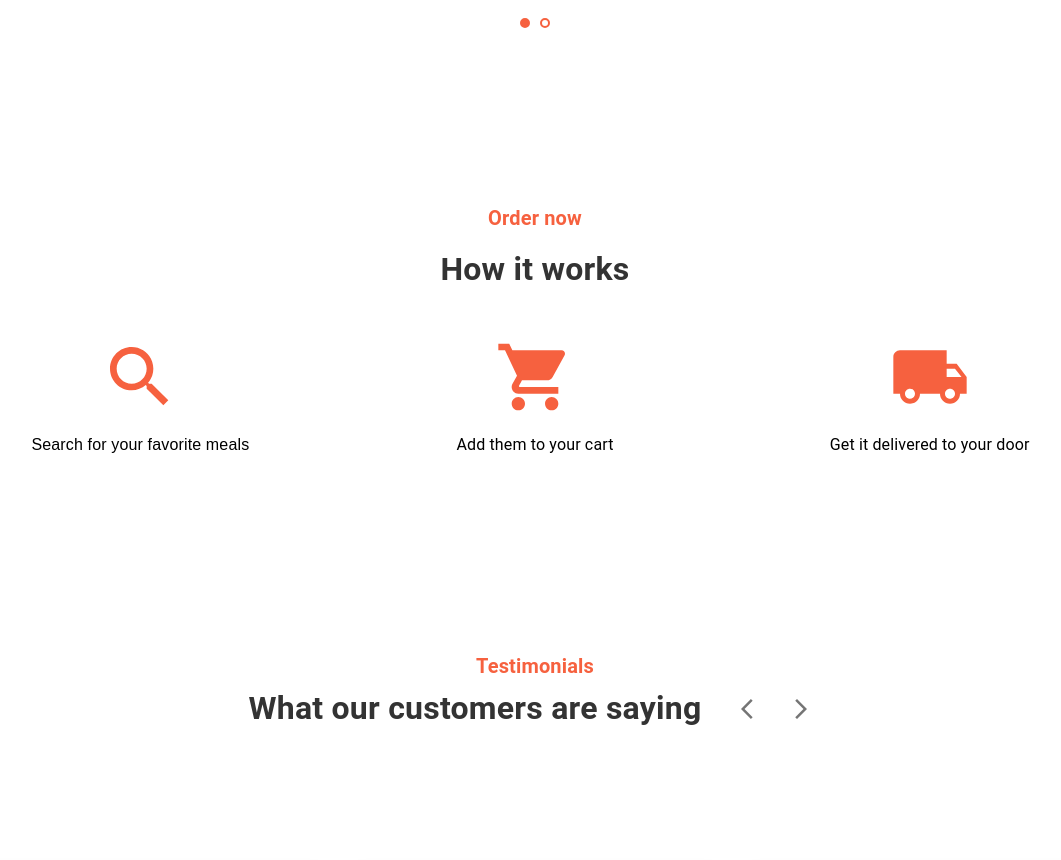
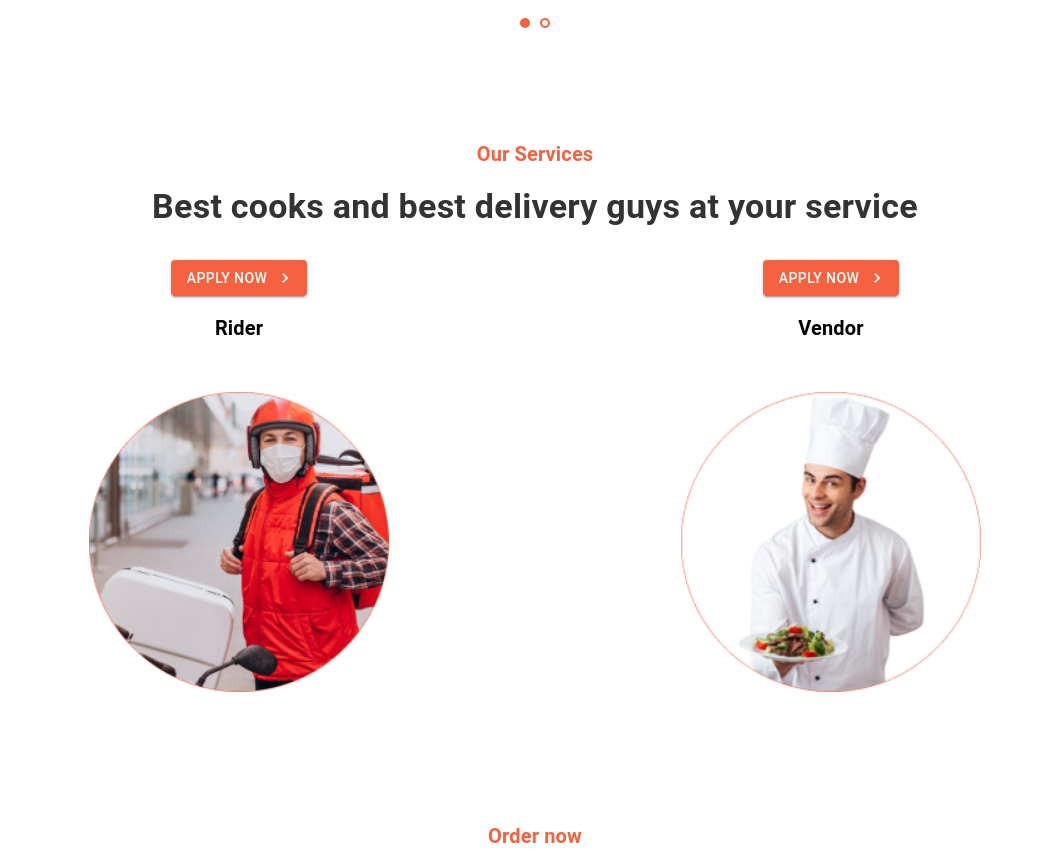
Before and after one commit to Lampnet-Technologies/Fudex-Multivendor-, a React (Create React App) app: page / in a window 1280 px wide. Shown: the part 2380-3240 px from the top of the page, without its empty margins (105-1166 px from the left). Built offline with nearby package versions, Linux system fonts and the light colour scheme.

Commit message:
designed and integrated the OurServices component

```diff
--- a/src/Pages/LandingPage/LandingPage.jsx
+++ b/src/Pages/LandingPage/LandingPage.jsx
@@ -3,6 +3,7 @@ import LandingPageHeader from '../../components/LandingPageHeader/LandingPageHea
 import TopPartners from '../../components/TopPartners/TopPartners';
 import WhyChooseUs from '../../components/WhyChooseUs/WhyChooseUs';
 import TrendingMeals from '../../components/TrendingMeals/TrendingMeals';
+import OurServices from '../../components/LandingPageServices/OurServices';
 import HowItWorks from '../../components/HowItWorks/HowItWorks';
 import Testimonials from '../../components/Testimonials/Testimonials';
 import Footer from '../../components/LandingPageFooter/LandingPageFooter';
@@ -78,6 +79,7 @@ const LandingPage = () => {
       <TopPartners />
       <WhyChooseUs />
       <TrendingMeals />
+      <OurServices />
       <HowItWorks />
       <Testimonials />
       <Footer />
--- /dev/null
+++ b/src/components/LandingPageServices/OurServices.css
@@ -0,0 +1,13 @@
+.service-card {
+    display: flex;
+    justify-content: center;
+    align-items: center;
+    flex-direction: column;
+}
+
+.service-image {
+    position: relative;
+    overflow: hidden;
+    border-radius: 10px;
+    margin-top: 1rem;
+}
--- /dev/null
+++ b/src/components/LandingPageServices/OurServices.jsx
@@ -0,0 +1,93 @@
+import React from 'react';
+import { Container, Box, Typography, Grid, Button } from '@mui/material';
+import ChevronRightIcon from '@mui/icons-material/ChevronRight';
+import './OurServices.css';
+
+const OurServices = () => {
+  return (
+    <Container maxWidth="lg" sx={{ marginTop: '4rem', marginBottom: '4rem', textAlign: 'center', minHeight: '30rem' }}>
+      <Typography variant="h6" sx={{ color: '#F6613F', marginBottom: '1rem', fontWeight: 'bold' }}>
+        Our Services
+      </Typography>
+      <Typography variant="h4"
+        sx={{
+          color: '#333333',
+          fontWeight: 'bold',
+          marginBottom: '2rem'
+          }}
+        >
+        Best cooks and best delivery guys at your service
+      </Typography>
+      <Grid container spacing={4} justifyContent="center" alignItems="center">
+        <Grid item xs={12} md={6}>
+          <Box className="service-card">
+            <Button
+              variant="contained"
+              color="primary"
+              endIcon={<ChevronRightIcon />}
+              sx={{
+                backgroundColor: '#F6613F',
+                color: '#fff',
+                '&:hover': { backgroundColor: '#E55631' },
+                marginBottom: '1rem',
+              }}
+            >
+              Apply Now
+            </Button>
+          </Box>
+          <Typography variant="h6" sx={{ fontWeight: 'bold' }}>
+            Rider
+          </Typography>
+        </Grid>
+        <Grid item xs={12} md={6}>
+          <Box className="service-card">
+            <Button
+              variant="contained"
+              color="primary"
+              endIcon={<ChevronRightIcon />}
+              sx={{
+                backgroundColor: '#F6613F',
+                color: '#fff',
+                '&:hover': { backgroundColor: '#E55631' },
+                marginBottom: '1rem',
+              }}
+            >
+              Apply Now
+            </Button>
+          </Box>
+          <Typography variant="h6" sx={{ fontWeight: 'bold' }}>
+            Vendor
+          </Typography>
+        </Grid>
+        <Grid item xs={12} md={6}>
+          <Box
+            className="service-image"
+            sx={{
+              backgroundImage: 'url(/images/rider.jpg)',
+              backgroundSize: 'contain',
+              backgroundRepeat: 'no-repeat',
+              backgroundPosition: 'center',
+              height: '300px',
+              borderRadius: '10px',
+            }}
+          />
+        </Grid>
+        <Grid item xs={12} md={6}>
+          <Box
+            className="service-image"
+            sx={{
+              backgroundImage: 'url(/images/vendor.jpg)',
+              backgroundSize: 'contain',
+              backgroundRepeat: 'no-repeat',
+              backgroundPosition: 'center',
+              height: '300px',
+              borderRadius: '10px',
+            }}
+          />
+        </Grid>
+      </Grid>
+    </Container>
+  );
+};
+
+export default OurServices;
```
Also changed, not shown: public/images/rider.jpg (added), public/images/vendor.jpg (added).
